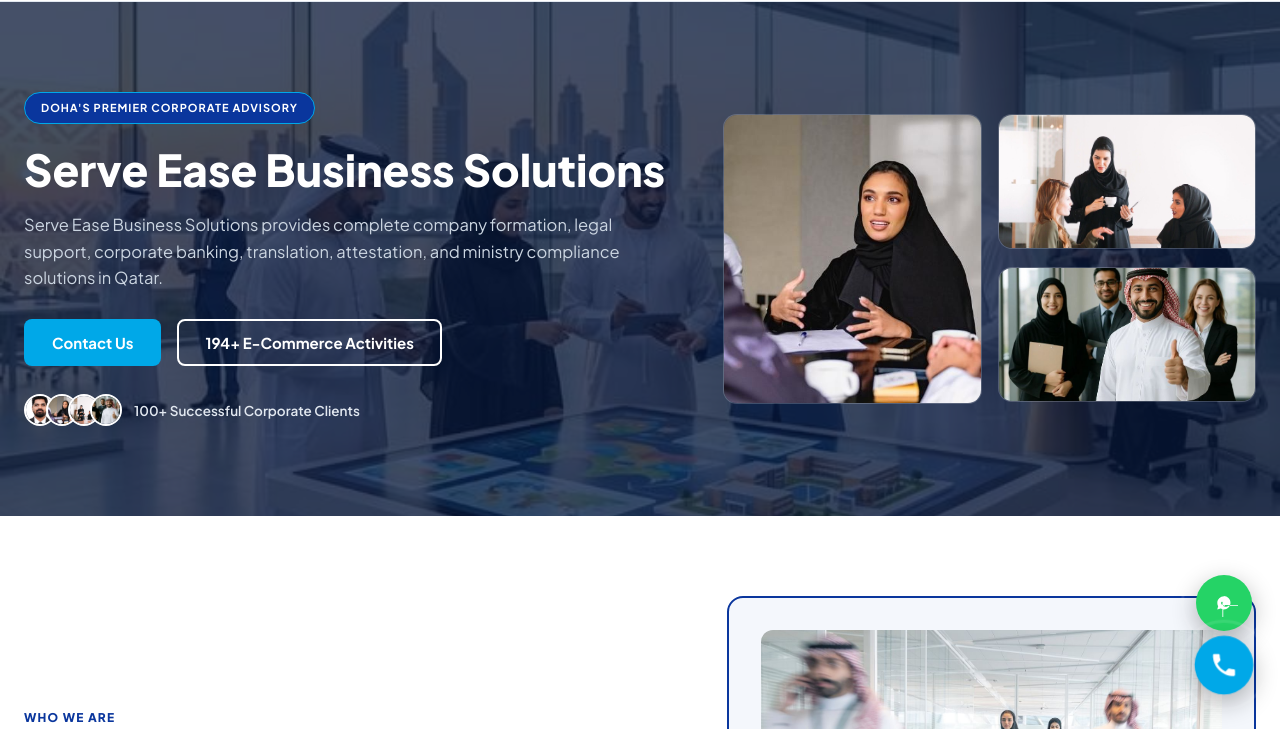
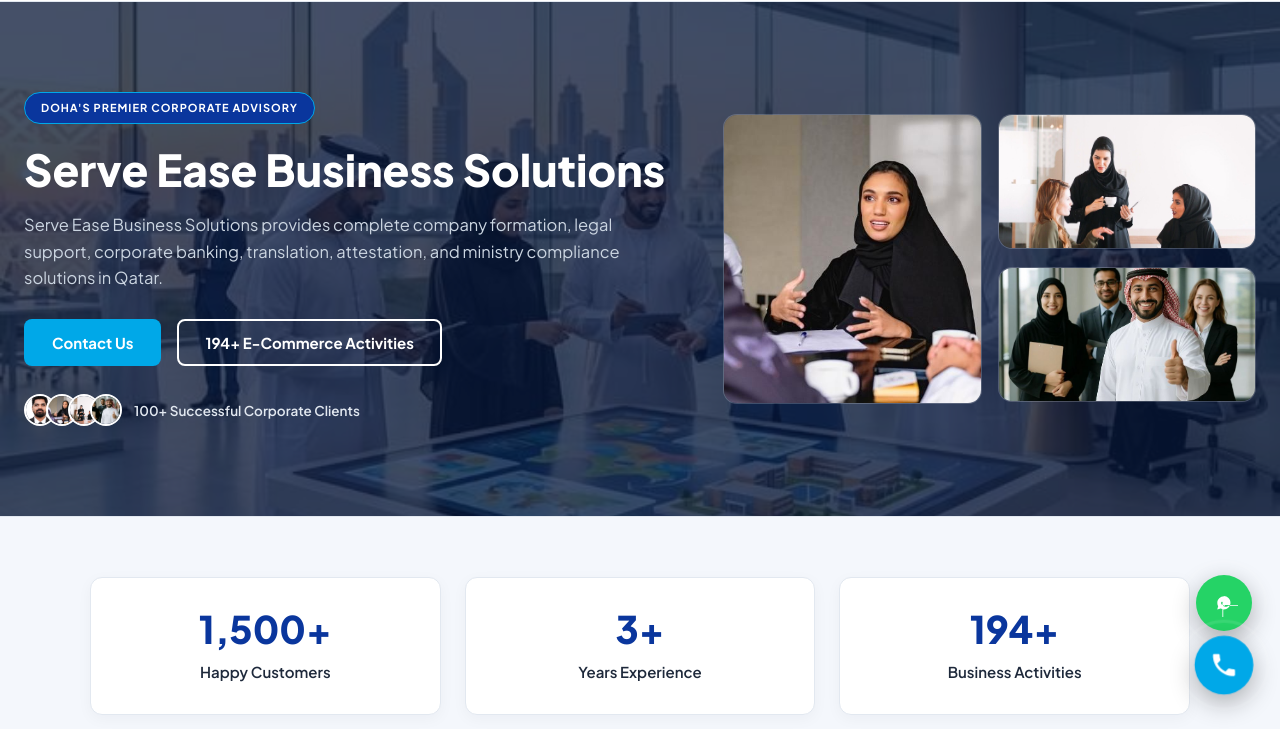
Before and after one commit to serveease/serveease, a plain HTML site: page index.html in a window 1280 px wide. Shown: the part 71-800 px from the top of the page. Drawn offline with Linux system fonts and the light colour scheme.

Commit message:
Update index.html

```diff
--- a/index.html
+++ b/index.html
@@ -1172,7 +1172,78 @@
         </div>
     </div>
 </section>
-
+<!-- Experience & Clients Counter Section -->
+<section id="stats-section" style="padding: 60px 20px; background: #F4F7FC; border-top: 1px solid #E2E8F0; border-bottom: 1px solid #E2E8F0;">
+    <div style="max-width: 1100px; margin: 0 auto; display: grid; grid-template-columns: repeat(auto-fit, minmax(240px, 1fr)); gap: 24px; text-align: center;">
+
+        <div style="background: #FFFFFF; padding: 30px 20px; border-radius: 12px; border: 1px solid #E2E8F0; box-shadow: 0 4px 15px rgba(7, 25, 61, 0.04);">
+            <div style="font-size: 38px; font-weight: 800; color: #0A369D; line-height: 1.1;">
+                <span class="count-up" data-target="1500">0</span>+
+            </div>
+            <p style="margin-top: 10px; font-size: 15px; font-weight: 600; color: #1E293B;">Happy Customers</p>
+        </div>
+
+        <div style="background: #FFFFFF; padding: 30px 20px; border-radius: 12px; border: 1px solid #E2E8F0; box-shadow: 0 4px 15px rgba(7, 25, 61, 0.04);">
+            <div style="font-size: 38px; font-weight: 800; color: #0A369D; line-height: 1.1;">
+                <span class="count-up" data-target="3">0</span>+
+            </div>
+            <p style="margin-top: 10px; font-size: 15px; font-weight: 600; color: #1E293B;">Years Experience</p>
+        </div>
+
+        <div style="background: #FFFFFF; padding: 30px 20px; border-radius: 12px; border: 1px solid #E2E8F0; box-shadow: 0 4px 15px rgba(7, 25, 61, 0.04);">
+            <div style="font-size: 38px; font-weight: 800; color: #0A369D; line-height: 1.1;">
+                <span class="count-up" data-target="194">0</span>+
+            </div>
+            <p style="margin-top: 10px; font-size: 15px; font-weight: 600; color: #1E293B;">Business Activities</p>
+        </div>
+
+    </div>
+</section>
+
+<script>
+document.addEventListener("DOMContentLoaded", () => {
+    const counters = document.querySelectorAll(".count-up");
+    let started = false;
+
+    const runCounters = () => {
+        counters.forEach(counter => {
+            const target = +counter.getAttribute("data-target");
+            const duration = 1800;
+            const stepTime = 20;
+            const totalSteps = duration / stepTime;
+            const increment = target / totalSteps;
+            let current = 0;
+
+            const timer = setInterval(() => {
+                current += increment;
+                if (current >= target) {
+                    counter.textContent = target.toLocaleString();
+                    clearInterval(timer);
+                } else {
+                    counter.textContent = Math.floor(current).toLocaleString();
+                }
+            }, stepTime);
+        });
+    };
+
+    const section = document.getElementById("stats-section");
+    if (section && "IntersectionObserver" in window) {
+        const observer = new IntersectionObserver((entries) => {
+            entries.forEach(entry => {
+                if (entry.isIntersecting && !started) {
+                    started = true;
+                    runCounters();
+                    observer.unobserve(section);
+                }
+            });
+        }, { threshold: 0.2 });
+
+        observer.observe(section);
+    } else {
+        runCounters();
+    }
+});
+</script>
         <!-- Who We Are -->
         <section class="container">
             <div class="split-grid">
```
